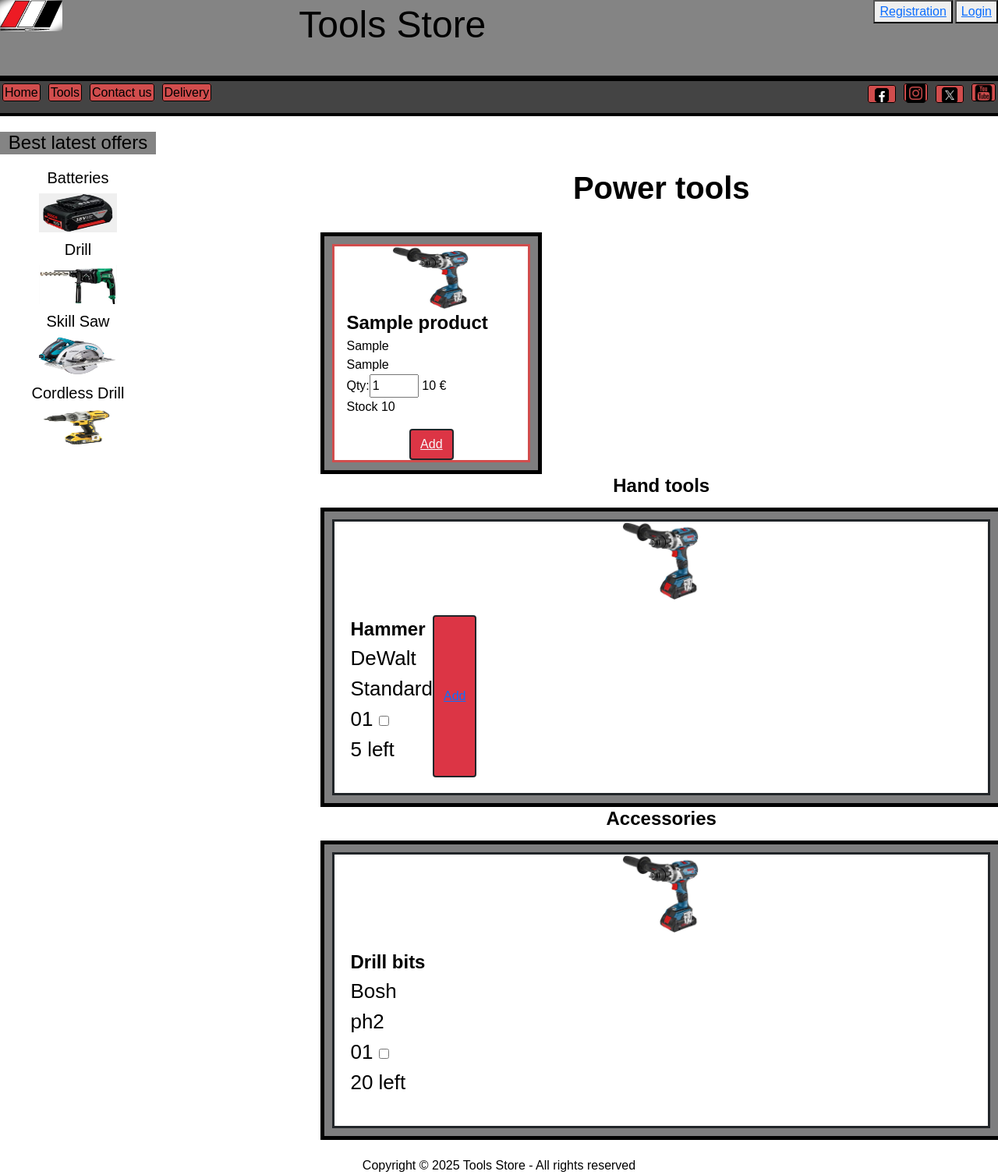
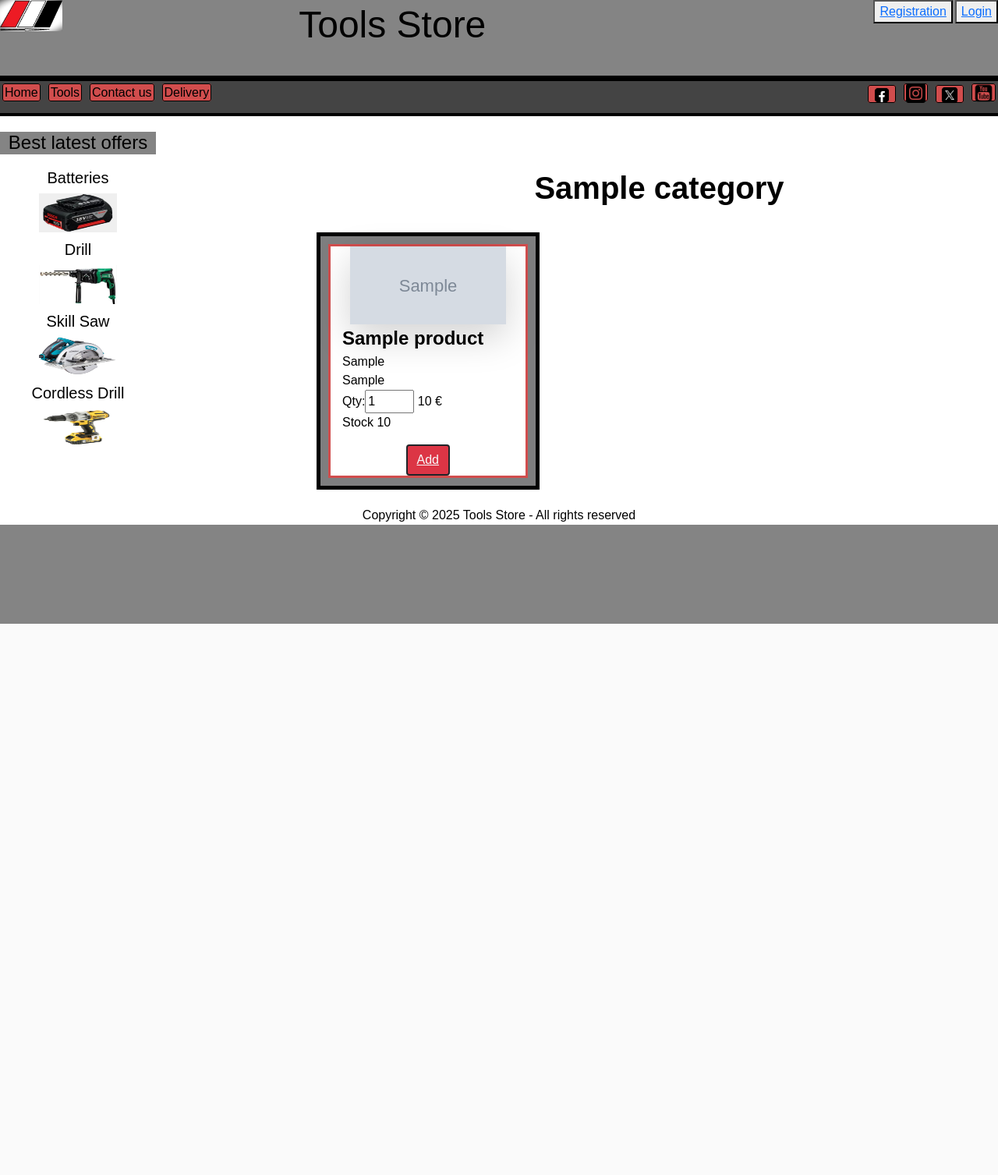
Before and after one commit to DimDeveloper18/Final-Assignment, a Django app: template products_store/templates/products_store/tools.html in a window 1280 px wide. Shown: the whole page at 78% size. After the commit the page ends 800 px from the top, so only its background shows below. Run offline with Django 5.2, Linux system fonts and the light colour scheme; the template is opened without the code that fills it: most values are stand-ins (such as "Sample title", 1, 10 or a date in 2020); grey boxes marked "Sample" are stand-in pictures.

Commit message:
Tags added for product categories, image url reconfigured, and temporary code deleted for categories.

```diff
--- a/products_store/templates/products_store/tools.html
+++ b/products_store/templates/products_store/tools.html
@@ -2,12 +2,17 @@
 {% load static %}
 {% block main %}
     <div>
+        {% for category in categories %}
             <section>
-            <h2 class="fs-1 fw-bold mb-5">Power tools</h2>
+                    <h2 class="fs-1 fw-bold mb-5">{{ category.prod_type_name }}</h2>
                 <div class="ptools">
-            {% for product in products %}
+                    {% for product in category.products.all %}
                         <figure class="pttable">
-                    <img src="{% static 'products_store/product_image/pcdrillb1.jpg' %}" alt="Drill Bosch1" height="80" width="100">
+                                <img src="{{ product.get_image_url }}"
+                                    class="shadow-lg"
+                                    alt="Product image of {{product.prod_name}}"
+                                    width="200" height="100"
+                                    loading="lazy" decoding="async" />
                             <figcaption id="ptcap">
                                 <ul id="prodli" class="list-unstyled text-start">
                                     <li class="fs-4 fw-bold">{{ product.prod_name }}</li>
@@ -24,37 +29,7 @@
                     {% endfor %}
                 </div>
             </section>
-        <section class="htools">
-            <h2  class="fs-4 fw-bold">Hand tools</h2>
-            <figure id="httable" class="border border-dark border-3">
-                <img src="{% static 'products_store/product_image/pcdrillb1.jpg' %}" alt="Drill Bosch1" height="100" width="100">
-                <figcaption id="htcap">
-                    <ul class="list-unstyled text-start">
-                        <li class="fs-4 fw-bold">Hammer</li>
-                        <li>DeWalt</li>
-                        <li>Standard</li>
-                        <li>01 <input class="selectBox" type="checkbox"> </li>
-                        <li>5 left</li>
-                    </ul>
-                    <button id="prodadd" type="submit" class="btn btn-danger border border-dark border-2"><a href="{% url 'products_store-basket_page' %}">Add</a></button>
-                </figcaption>
-            </figure>
-        </section>
-        <section class="access">
-            <h2 class="fs-4 fw-bold">Accessories</h2>
-            <figure id="acstable" class="border border-dark border-3">
-                <img src="{% static 'products_store/product_image/pcdrillb1.jpg' %}" alt="Drill Bosch1" height="100" width="100">
-                <figcaption id="acscap">
-                <ul class="list-unstyled text-start">
-                    <li class="fs-4 fw-bold">Drill bits</li>
-                    <li>Bosh</li>
-                    <li>ph2</li>
-                    <li>01 <input class="selectBox" type="checkbox"> </li>
-                    <li>20 left</li>
-                </ul>
-                </figcaption>
-            </figure>
-        </section>
+        {% endfor %}
         {% if user.is_authenticated %}
         <section id="comlist">
                 <h3>Comments</h3>
```
Lines whose indentation alone changed are shown as unchanged.
